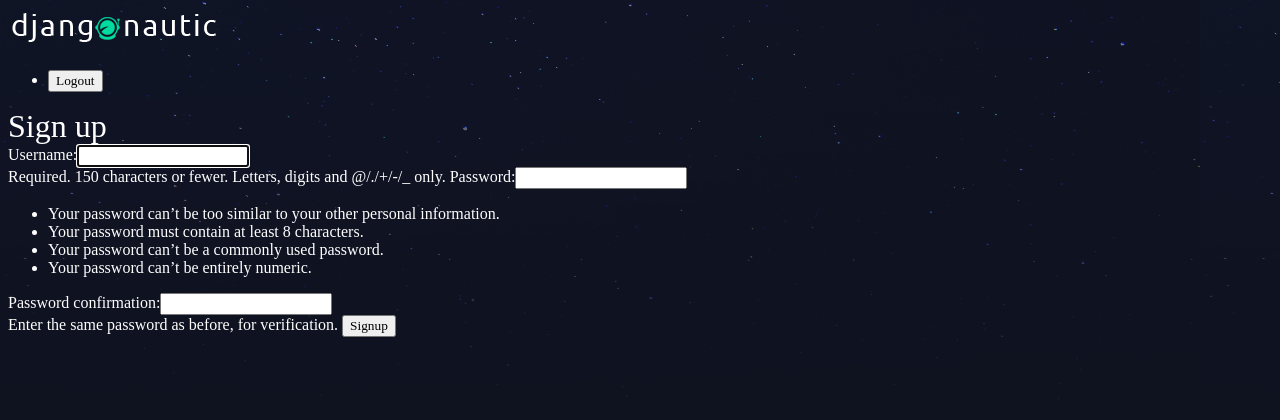
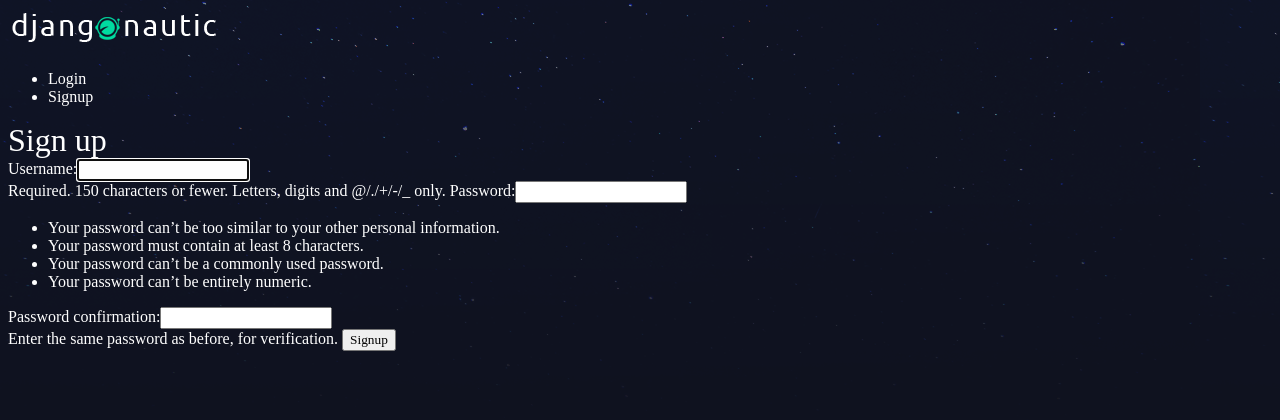
Before and after one commit to aconcan/django-website, a Django app: page /accounts/signup/ in a window 1280 px wide. Shown: the top 420 px of the page. Run offline with Django 3.2, Linux system fonts and the light colour scheme.

Commit message:
added dynamic login and logout buttons based on user authentication status in base_layout.html

```diff
--- a/webapp2/templates/base_layout.html
+++ b/webapp2/templates/base_layout.html
@@ -16,6 +16,7 @@
         <h1><a href="{% url 'articles:list' %}"><img src="{% static 'logo.png' %}"/></a></h1>
         <nav>
             <ul>
+                {% if user.is_authenticated %}
                     <li>
                         <!-- When user clicks submit, a POST request will be sent to logout_view -->
                         <form class='logout-link' action='{% url "accounts:logout" %}' method='post'>
@@ -23,6 +24,11 @@
                             <button type='submit'>Logout</button>
                         </form>
                     </li>
+                    <li><a href='{% url "articles:create" %}' class='highlight'>New article</a></li>
+                {% else %}
+                    <li><a href='{% url "accounts:login" %}'>Login</a></li>
+                    <li><a href='{% url "accounts:signup" %}'>Signup</a></li>
+                {% endif %}
             </ul>
         </nav>
         <!-- Individual template content will go here -->
```
Also changed, not shown: webapp2/db.sqlite3. Lines whose indentation alone changed are shown as unchanged.
